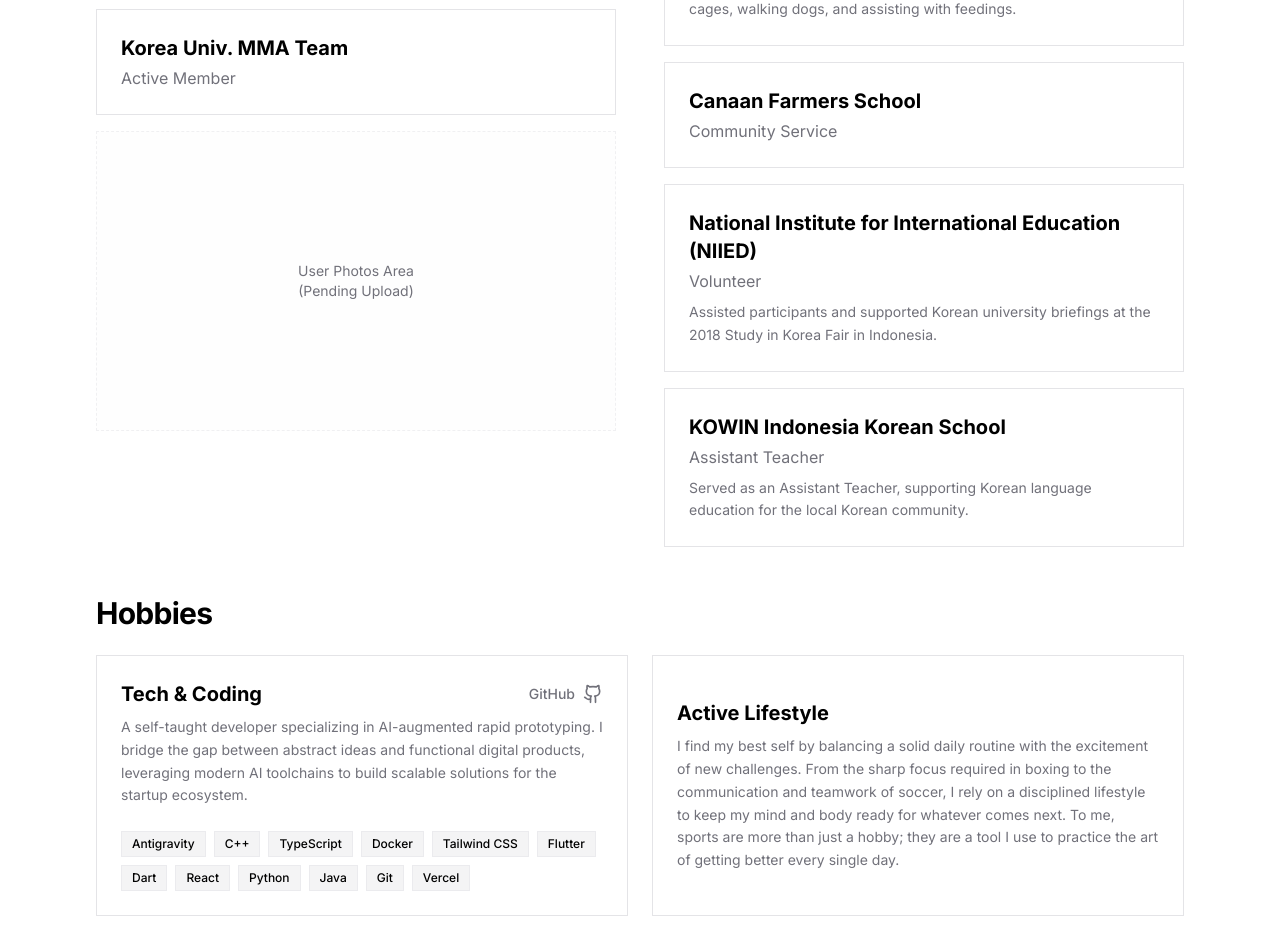
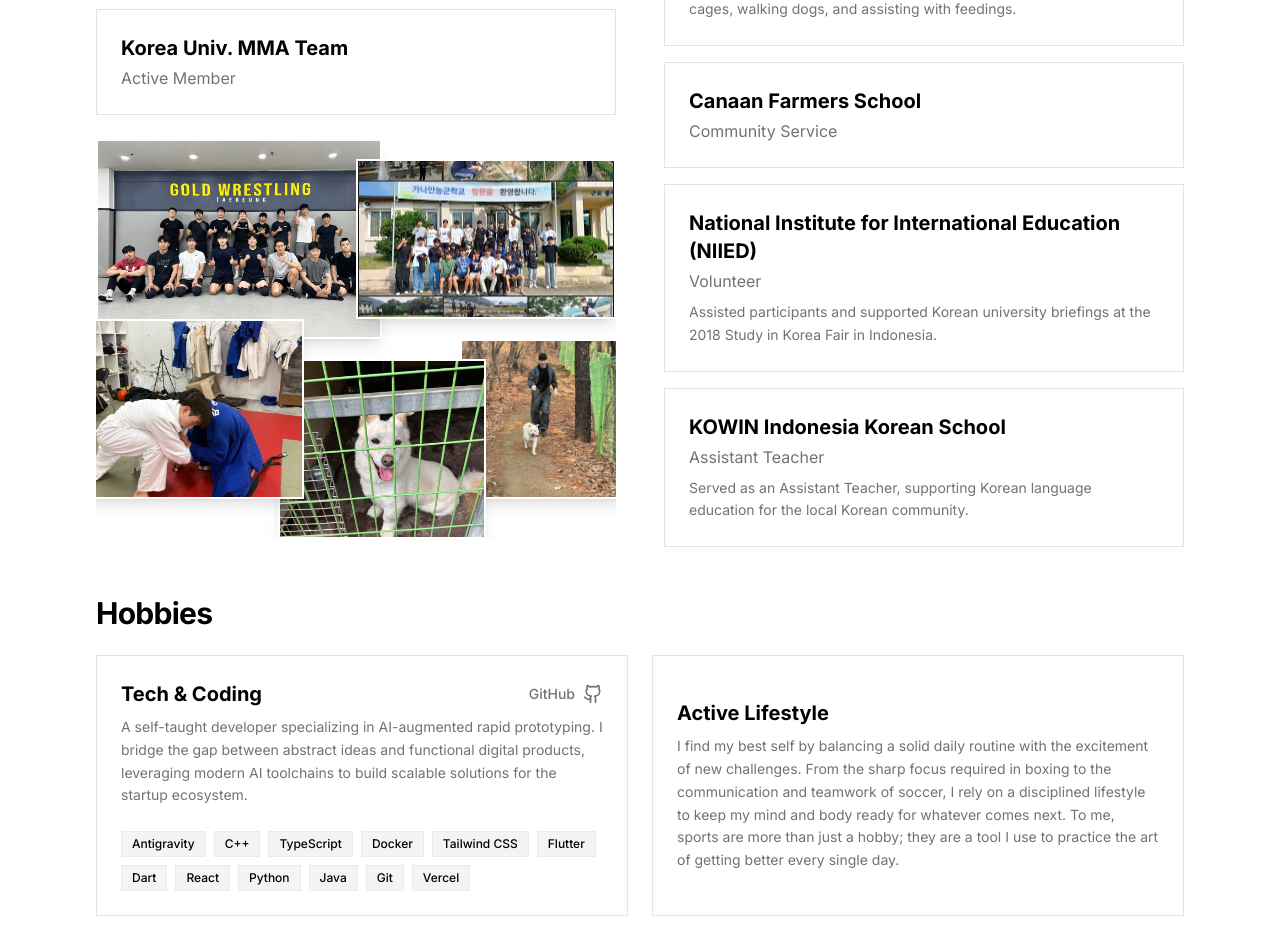
Before and after one commit to musudang/portfolio_LEE, a Next.js app: page / in a window 1280 px wide. Shown: the part 3380-4308 px from the top of the page. Built offline with nearby package versions, Linux system fonts and the light colour scheme.

Commit message:
time2312 fix

```diff
--- a/src/app/page.tsx
+++ b/src/app/page.tsx
@@ -292,12 +292,57 @@ export default function Home() {
                     <p className="text-muted-foreground">Active Member</p>
                   </div>
 
-                  {/* Placeholder for Extracurricular Photos */}
-                  <div className="relative min-h-[300px] w-full mt-4 rounded-sm border border-border/50 border-dashed flex items-center justify-center p-4 bg-muted/10">
-                    <p className="text-muted-foreground text-sm text-center">
-                      User Photos Area<br />
-                      (Pending Upload)
-                    </p>
+                  {/* Extracurricular Photo Collage */}
+                  <div className="relative h-[400px] w-full mt-6 rounded-sm overflow-hidden">
+                    {/* Wrestling Group - Top Left */}
+                    <div className="absolute top-0 left-0 w-[55%] h-[50%] z-10 transition-transform duration-300 hover:z-50 hover:scale-105 border-2 border-background shadow-lg rounded-sm overflow-hidden">
+                      <Image
+                        src="/wrestling_group.jpg"
+                        alt="Wrestling Team"
+                        fill
+                        className="object-cover"
+                      />
+                    </div>
+
+                    {/* Canaan Farmers - Top Right */}
+                    <div className="absolute top-[5%] right-0 w-[50%] h-[40%] z-20 transition-transform duration-300 hover:z-50 hover:scale-105 border-2 border-background shadow-lg rounded-sm overflow-hidden">
+                      <Image
+                        src="/canaan_farmers.jpg"
+                        alt="Canaan Farmers"
+                        fill
+                        className="object-cover"
+                      />
+                    </div>
+
+                    {/* Judo Practice - Center Left */}
+                    <div className="absolute top-[45%] left-[-5%] w-[45%] h-[45%] z-30 transition-transform duration-300 hover:z-50 hover:scale-105 border-2 border-background shadow-lg rounded-sm overflow-hidden">
+                      <Image
+                        src="/judo_practice.jpg"
+                        alt="Judo Practice"
+                        fill
+                        className="object-cover"
+                      />
+                    </div>
+
+                    {/* Animalmate Cage - Bottom Right Center */}
+                    <div className="absolute bottom-0 right-[25%] w-[40%] h-[45%] z-20 transition-transform duration-300 hover:z-50 hover:scale-105 border-2 border-background shadow-lg rounded-sm overflow-hidden">
+                      <Image
+                        src="/animalmate_cage.jpg"
+                        alt="Animal Shelter"
+                        fill
+                        className="object-cover"
+                      />
+                    </div>
+
+                    {/* Animalmate Walk - Bottom Right */}
+                    <div className="absolute bottom-[10%] right-[-5%] w-[35%] h-[40%] z-10 transition-transform duration-300 hover:z-50 hover:scale-105 border-2 border-background shadow-lg rounded-sm overflow-hidden">
+                      <Image
+                        src="/animalmate_walk.jpg"
+                        alt="Walking Dog"
+                        fill
+                        className="object-cover"
+                      />
+                    </div>
                   </div>
                 </div>
               </div>
```
